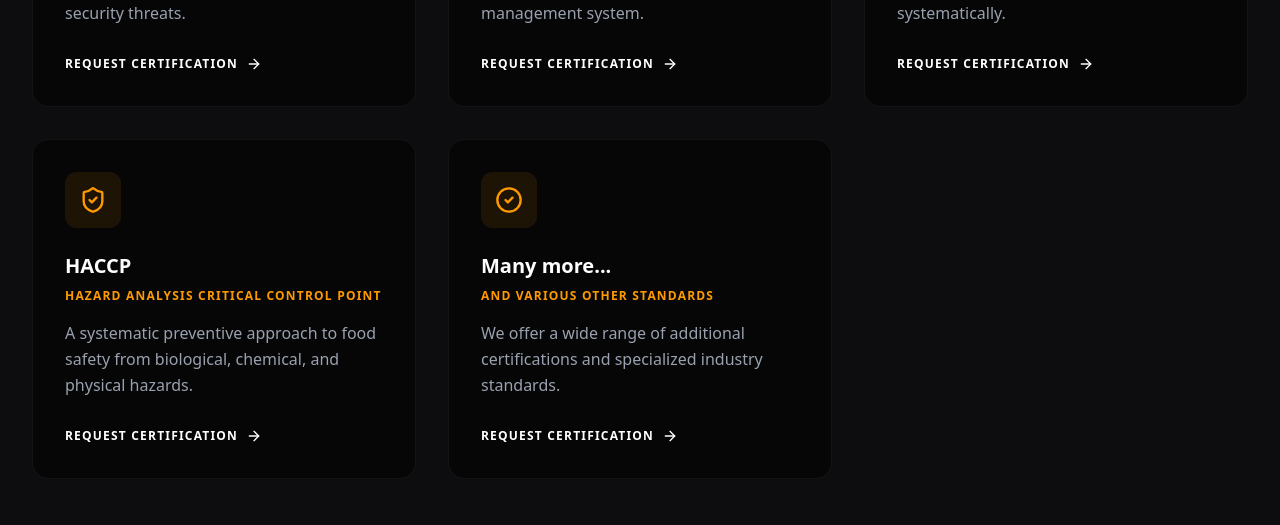
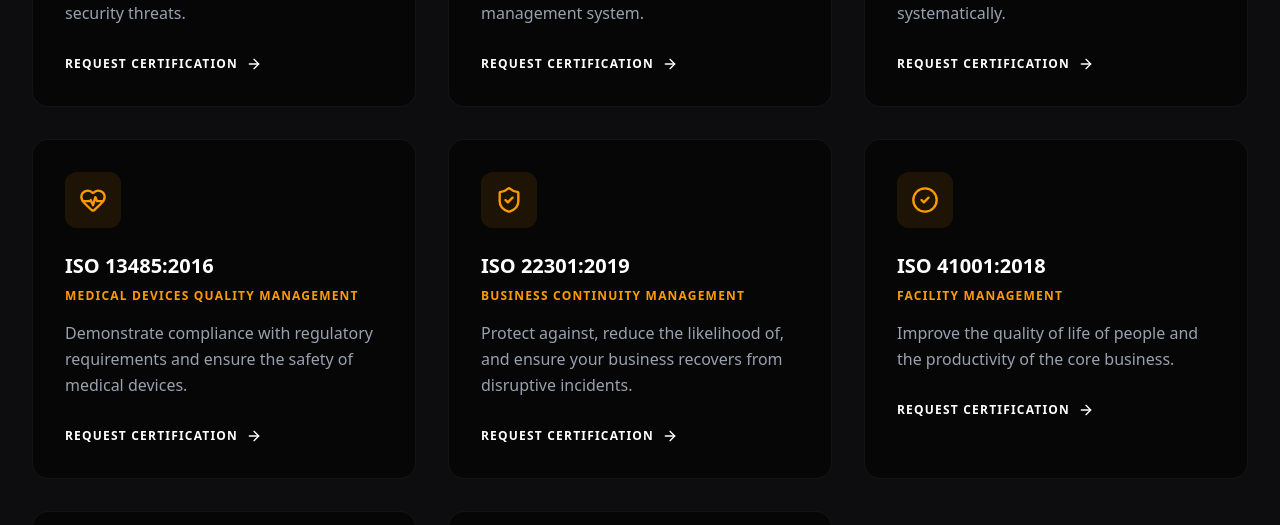
Before and after one commit to josemanakattu/ppm2, a React (Vite) app: page / in a window 1280 px wide. Shown: the part 1740-2265 px from the top of the page. Built offline with nearby package versions, Linux system fonts and the light colour scheme.

Commit message:
new standards

```diff
--- a/src/components/Contact.tsx
+++ b/src/components/Contact.tsx
@@ -295,6 +295,10 @@ export default function Contact() {
                   <option value="ISO 45001:2018 Occupational Health & Safety">ISO 45001 (Health & Safety)</option>
                   <option value="ISO 27001:2022 Information Security">ISO 27001 (Information Security)</option>
                   <option value="ISO 22000:2018 Food Safety Management">ISO 22000 (Food Safety)</option>
+                  <option value="ISO 13485:2016 Medical Devices">ISO 13485 (Medical Devices)</option>
+                  <option value="ISO 50001:2018 Energy Management">ISO 50001 (Energy Management)</option>
+                  <option value="ISO 22301:2019 Business Continuity">ISO 22301 (Business Continuity)</option>
+                  <option value="ISO 41001:2018 Facility Management">ISO 41001 (Facility Management)</option>
                   <option value="Integrated Management System (IMS)">Integrated Management System (IMS)</option>
                   <option value="ISO Training & Internal Auditing">ISO Training & Internal Auditing</option>
                 </select>
--- a/src/components/Footer.tsx
+++ b/src/components/Footer.tsx
@@ -48,6 +48,10 @@ export default function Footer() {
               <li><a href="#services" className="hover:text-amber-500 transition-colors">ISO 45001:2018</a></li>
               <li><a href="#services" className="hover:text-amber-500 transition-colors">ISO 27001:2022</a></li>
               <li><a href="#services" className="hover:text-amber-500 transition-colors">ISO 22000:2018</a></li>
+              <li><a href="#services" className="hover:text-amber-500 transition-colors">ISO 13485:2016</a></li>
+              <li><a href="#services" className="hover:text-amber-500 transition-colors">ISO 50001:2018</a></li>
+              <li><a href="#services" className="hover:text-amber-500 transition-colors">ISO 22301:2019</a></li>
+              <li><a href="#services" className="hover:text-amber-500 transition-colors">ISO 41001:2018</a></li>
               <li><a href="#services" className="hover:text-amber-500 transition-colors">HACCP</a></li>
               <li><a href="#services" className="hover:text-amber-500 transition-colors">Many more...</a></li>
             </ul>
--- a/src/data.ts
+++ b/src/data.ts
@@ -44,6 +44,27 @@ export const services = [
     icon: Award,
   },
   {
+    id: 'iso-13485',
+    title: 'ISO 13485:2016',
+    subtitle: 'Medical Devices Quality Management',
+    description: 'Demonstrate compliance with regulatory requirements and ensure the safety of medical devices.',
+    icon: HeartPulse,
+  },
+  {
+    id: 'iso-22301',
+    title: 'ISO 22301:2019',
+    subtitle: 'Business Continuity Management',
+    description: 'Protect against, reduce the likelihood of, and ensure your business recovers from disruptive incidents.',
+    icon: ShieldCheck,
+  },
+  {
+    id: 'iso-41001',
+    title: 'ISO 41001:2018',
+    subtitle: 'Facility Management',
+    description: 'Improve the quality of life of people and the productivity of the core business.',
+    icon: CheckCircle2,
+  },
+  {
     id: 'haccp',
     title: 'HACCP',
     subtitle: 'Hazard Analysis Critical Control Point',
```
